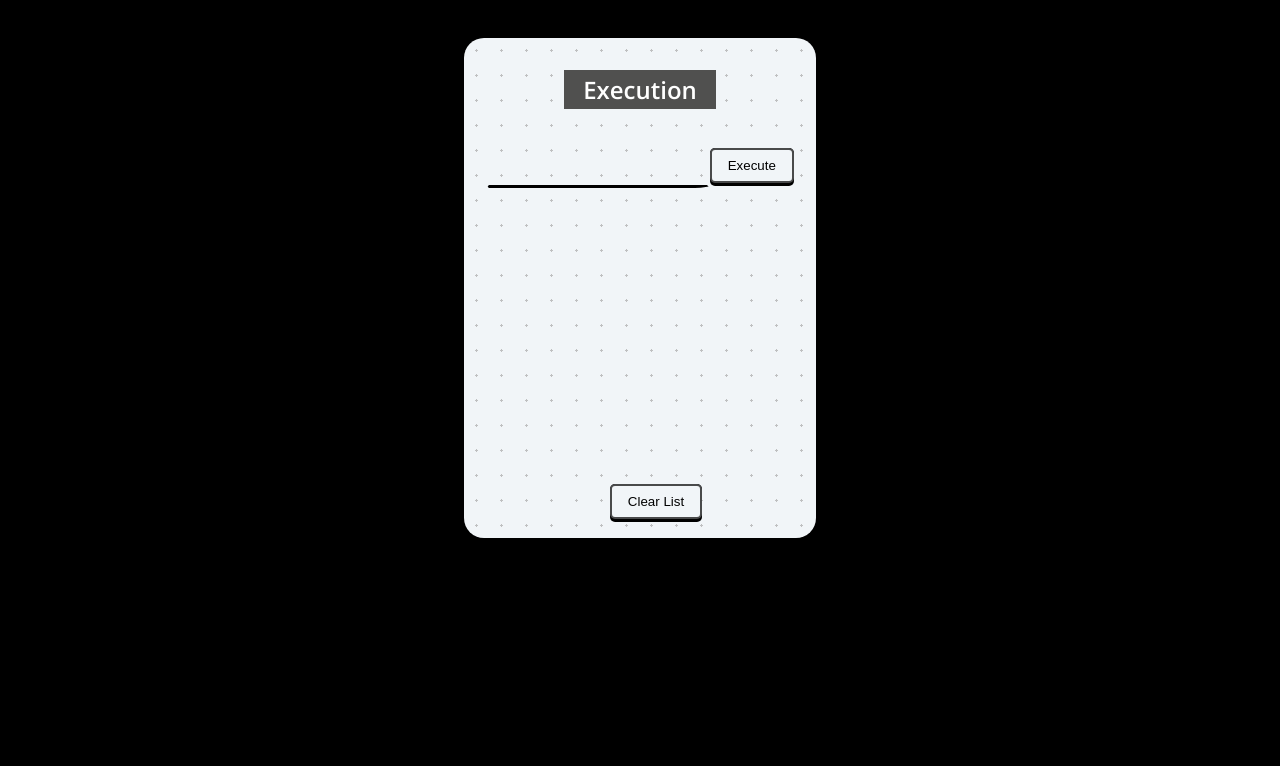
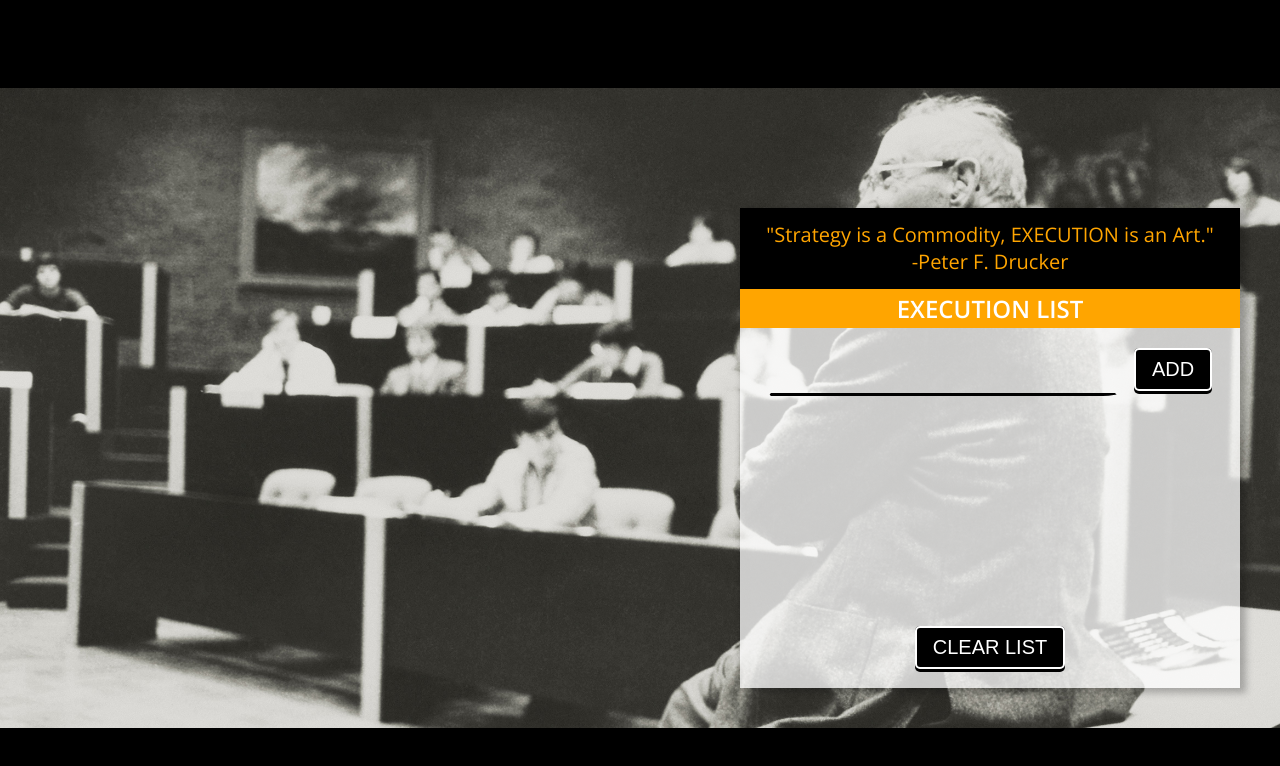
Before and after one commit to DCasely/REACT-Execution-List, a React (Create React App) app: page / in a window 1280 px wide. Shown: the top 766 px of the page. Built offline with nearby package versions, Linux system fonts and the light colour scheme.

Commit message:
styling added

```diff
--- a/public/styles.css
+++ b/public/styles.css
@@ -1,45 +1,66 @@
 body {
   background-color: #000;
-  min-height: 70vh;
+  min-height: 100vh;
   padding: 1rem;
   box-sizing: border-box;
   display: flex;
   justify-content: center;
   align-items: center;
-  color: hsl(198, 1%, 29%);
   font-family: 'Open Sans', sans-serif;
   text-align: center;
-  font-size: 130%;
+}
+
+.main-container {
+  background-image: url(./images/druckerbackground.jpg);
+  background-size: cover;
+  background-repeat: no-repeat;
+  height: 80vh;
+  width: 100vw;
+  display: flex;
+  justify-content: end;
+  align-items: end;
 }
 
 .container {
   position: relative;
+  margin: 2.5rem;
   width: 100%;
-  height: auto;
-  min-height: 500px;
+  min-height: 75%;
   max-width: 500px;
   min-width: 250px;
-  background: #f1f5f8;
-  background-image: radial-gradient(#bfc0c1 7.2%, transparent 0);
+  background: rgba(255, 255, 255, 0.75);
   background-size: 25px 25px;
-  border-radius: 20px;
   box-shadow: 4px 3px 7px 2px #00000040;
-  padding: 1rem;
   box-sizing: border-box;
 }
+
+.quote {
+  display: flex;
+  justify-content: center;
+  align-items: center;
+  background-color: #000;
+}
+
+.quote h1 {
+  font-size: 1.25rem;
+  font-weight: 400;
+  color: orange;
+}
+
 .heading {
   display: flex;
   align-items: center;
   justify-content: center;
-  margin-bottom: 1rem;
+  text-transform: uppercase;
 }
 .heading h1 {
+  width: 100%;
   padding: 0.2rem 1.2rem;
-  /* border-radius: 20% 5% 20% 5%/5% 20% 25% 20%; */
-  background-color: #50504f;
+  background-color: orange;
   font-size: 1.5rem;
   font-weight: 600;
   color: #fff;
+  margin-top: 0;
 }
 
 .form input {
@@ -50,10 +71,16 @@ body {
   border-bottom-left-radius: 3px 15px;
   border: solid 3px transparent;
   border-bottom: solid 3px #000;
-  font-size: 1rem;
-  color: hsla(260, 2%, 25%, 0.7);
+  font-size: 1.25rem;
+  font-weight: 600;
+  color: #000;
   width: 70%;
   margin-bottom: 20px;
+}
+
+ul {
+  font-size: 1.25rem;
+  font-weight: 600;
 }
 
 button {
@@ -63,13 +90,30 @@ button {
   padding-bottom: 3px;
   border-radius: 5px;
   background-color: #000;
+  text-transform: uppercase;
 }
+
+button:hover {
+  transform: scale(1.1);
+  cursor: pointer;
+}
+
+button:active {
+  transform: scale(1);
+}
+
 button span {
-  background: #f1f5f8;
+  background: #000;
+  color: #fff;
+  font-size: 1.25rem;
   display: block;
   padding: 0.5rem 1rem;
   border-radius: 5px;
-  border: 2px solid hsl(198, 1%, 29%);
+  border: 2px solid #fff;
+}
+
+.form button {
+  margin-left: 1rem;
 }
 
 li {
--- a/src/components/App.js
+++ b/src/components/App.js
@@ -10,19 +10,32 @@ function App() {
   }
 
   function addItem() {
+    if (input !== '') {
       setListItems((item) => [...item, input]);
       setInput('');
     }
+  }
+
+  function clearList() {
+    setListItems([]);
+  }
 
   return (
+    <div className="main-container">
       <div className="container">
+        <div className="quote">
+          <h1>
+            "Strategy is a Commodity, EXECUTION is an Art." <br></br>
+            -Peter F. Drucker
+          </h1>
+        </div>
         <div className="heading">
-        <h1>Execution</h1>
+          <h1>Execution List</h1>
         </div>
         <div className="form">
           <input onChange={listInput} value={input} type="text" />
           <button onClick={addItem}>
-          <span>Execute</span>
+            <span>Add</span>
           </button>
         </div>
         <div>
@@ -33,9 +46,10 @@ function App() {
           </ul>
         </div>
         <div className="clear-btn-container">
-        <button onClick={addItem}>
+          <button onClick={clearList}>
             <span>Clear List</span>
           </button>
+        </div>
       </div>
     </div>
   );
```
Lines whose indentation alone changed are shown as unchanged.
